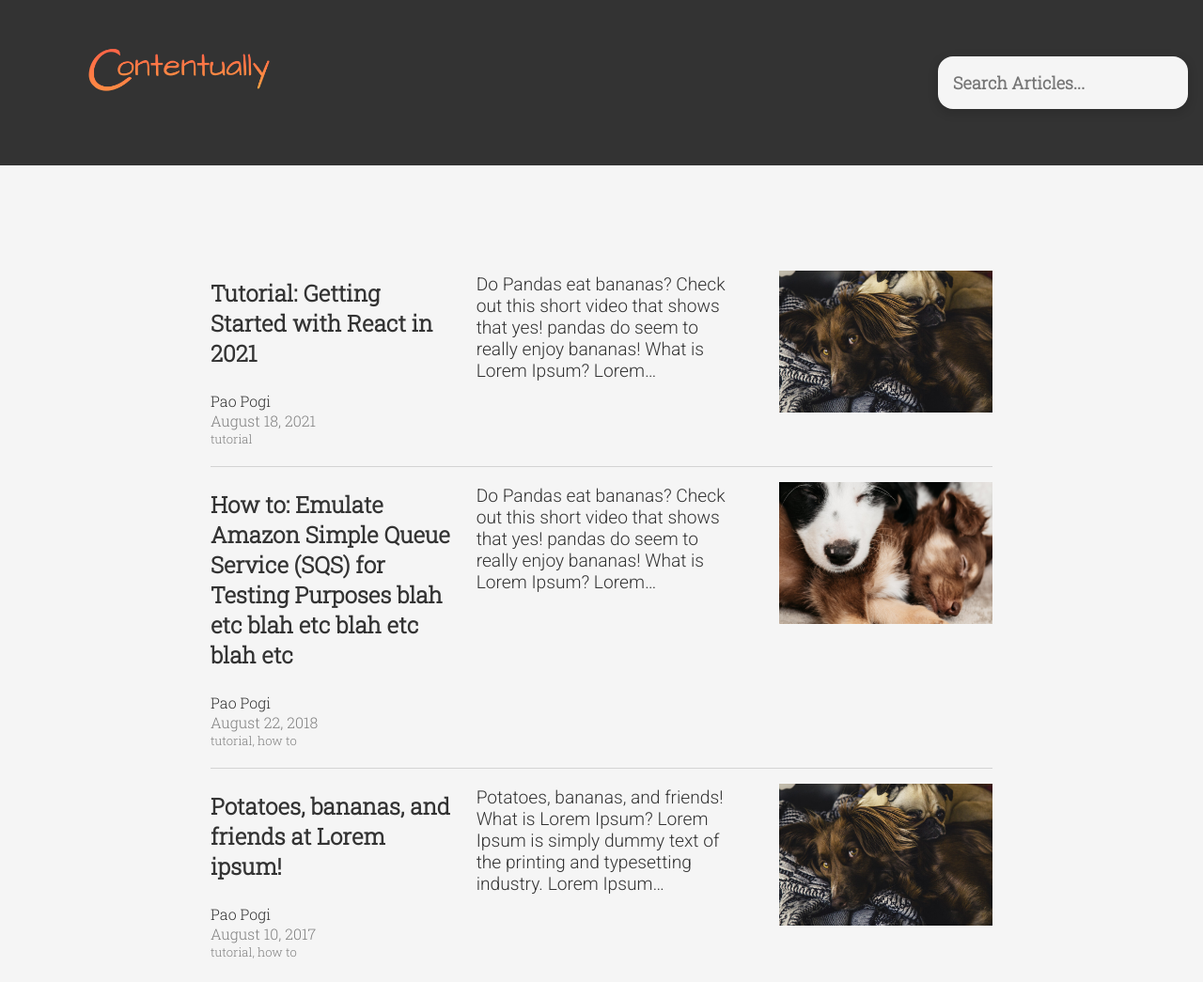
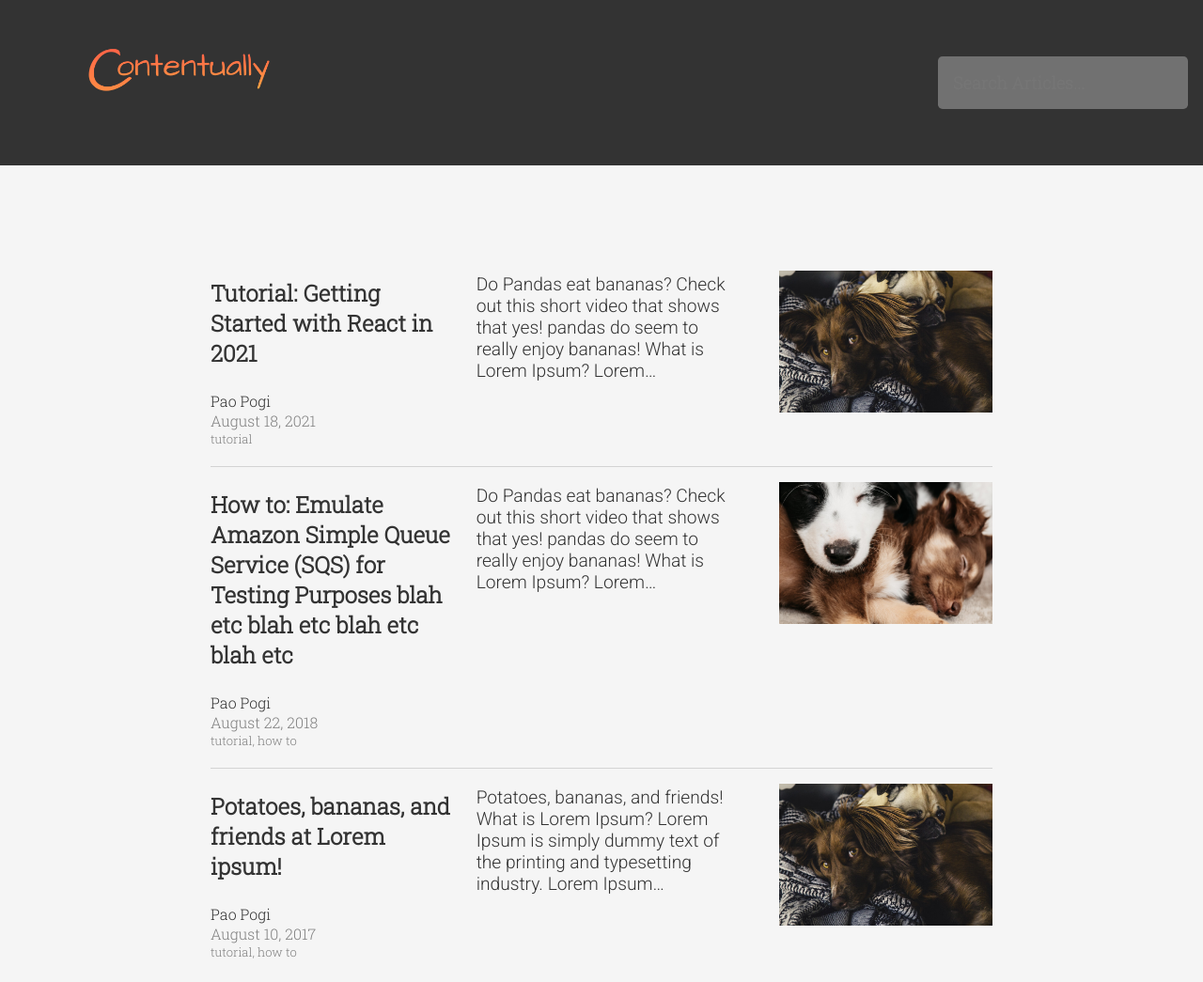
Before and after one commit to pao-perez/contentified, a Gatsby site: page / in a window 1280 px wide. Shown: the top 1045 px of the page at 94% size. Built offline with nearby package versions, Linux system fonts and the light colour scheme; Gatsby itself is replaced by a stand-in of ours; no server answers.

Commit message:
Style: less rounded search-bar + better font and background color + no box-shadow

```diff
--- a/src/layouts/index.scss
+++ b/src/layouts/index.scss
@@ -42,10 +42,10 @@ header.layout-header {
             outline: none;
             padding: 1rem;
             border: none;
-            /* offset-x | offset-y | blur-radius | spread-radius | color */
-            box-shadow: 0 0.2rem 0.5rem 0.2rem rgba(0, 0, 0, 0.1);
-            border-radius: 1rem;
-            background-color: base.$whitesmoke;
+            box-shadow: none;
+            border-radius: .3rem;
+            background-color: rgba(255, 255, 255, 0.3);
+            color: base.$whitesmoke;
             font-family: base.$primary-font-family;
             font-weight: bold;
             font-size: large;
```
